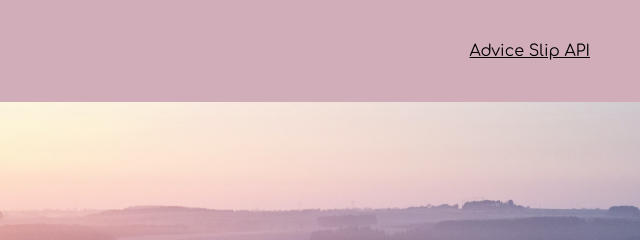
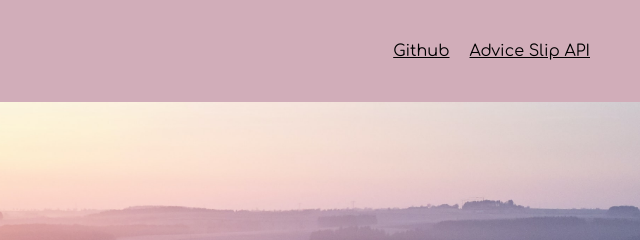
Before and after one commit to jasmincher/advice-slip, a website built with Parcel: page index.html in a window 1280 px wide. Shown: the top 240 px of the page, 640-1280 px from the left. Built offline with nearby package versions, Linux system fonts and the light colour scheme.

Commit message:
Added gap between nav links

```diff
--- a/index.html
+++ b/index.html
@@ -14,7 +14,7 @@
         <h1>Advice Slip App</h1>
 
         <div>
-            <a href=""></a>
+            <a href="https://github.com/jasmincher/advice-slip" target="_blank">Github</a>
             <a href="https://api.adviceslip.com/" target="_blank"> Advice Slip API</a>
         </div>
 
--- a/styles.css
+++ b/styles.css
@@ -17,6 +17,11 @@ body{
     font-family: 'Comfortaa', cursive;
     justify-content: space-between;
 
+}
+
+#header div{
+    display: flex;
+    gap: 20px;
 }
 
 #header h1{
```
